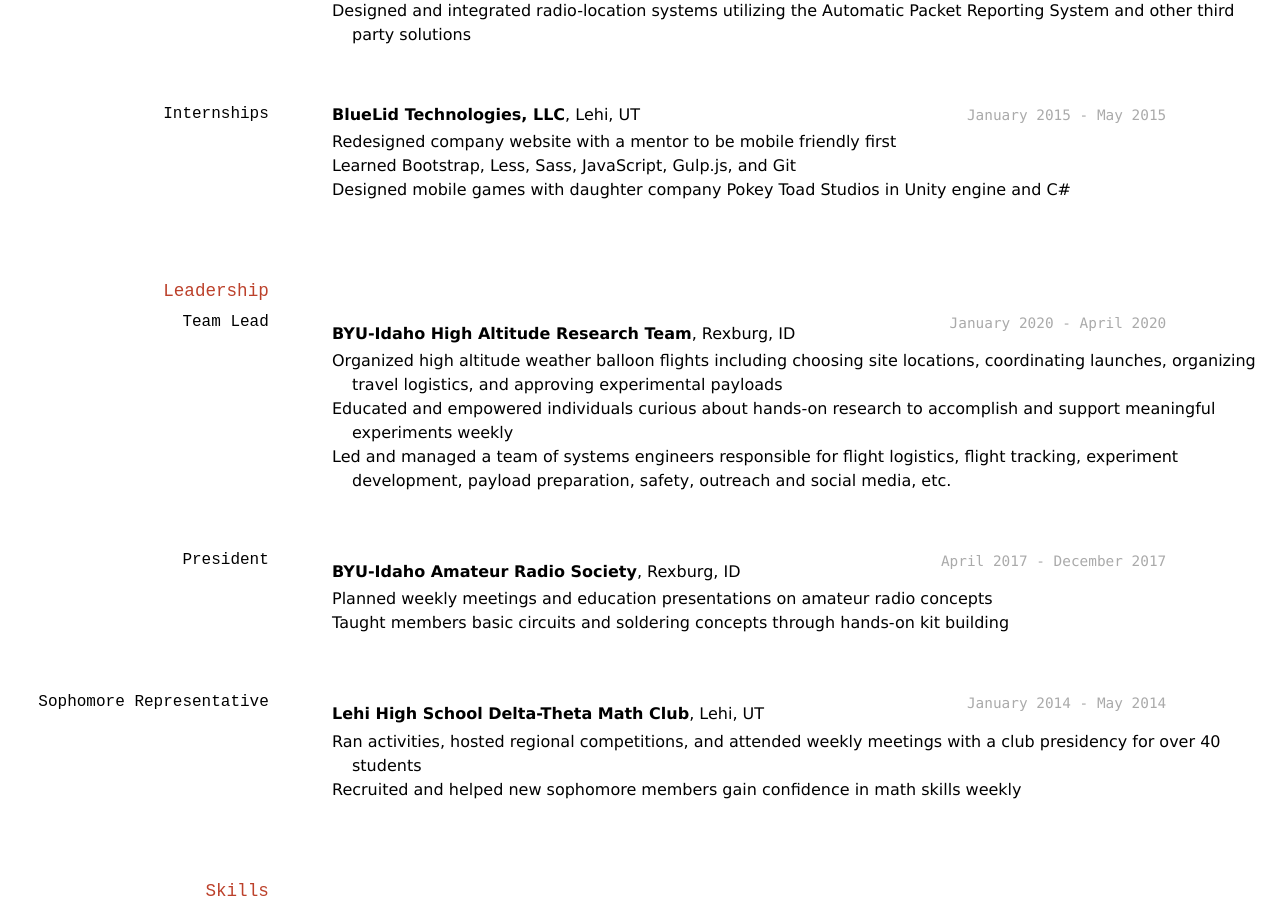
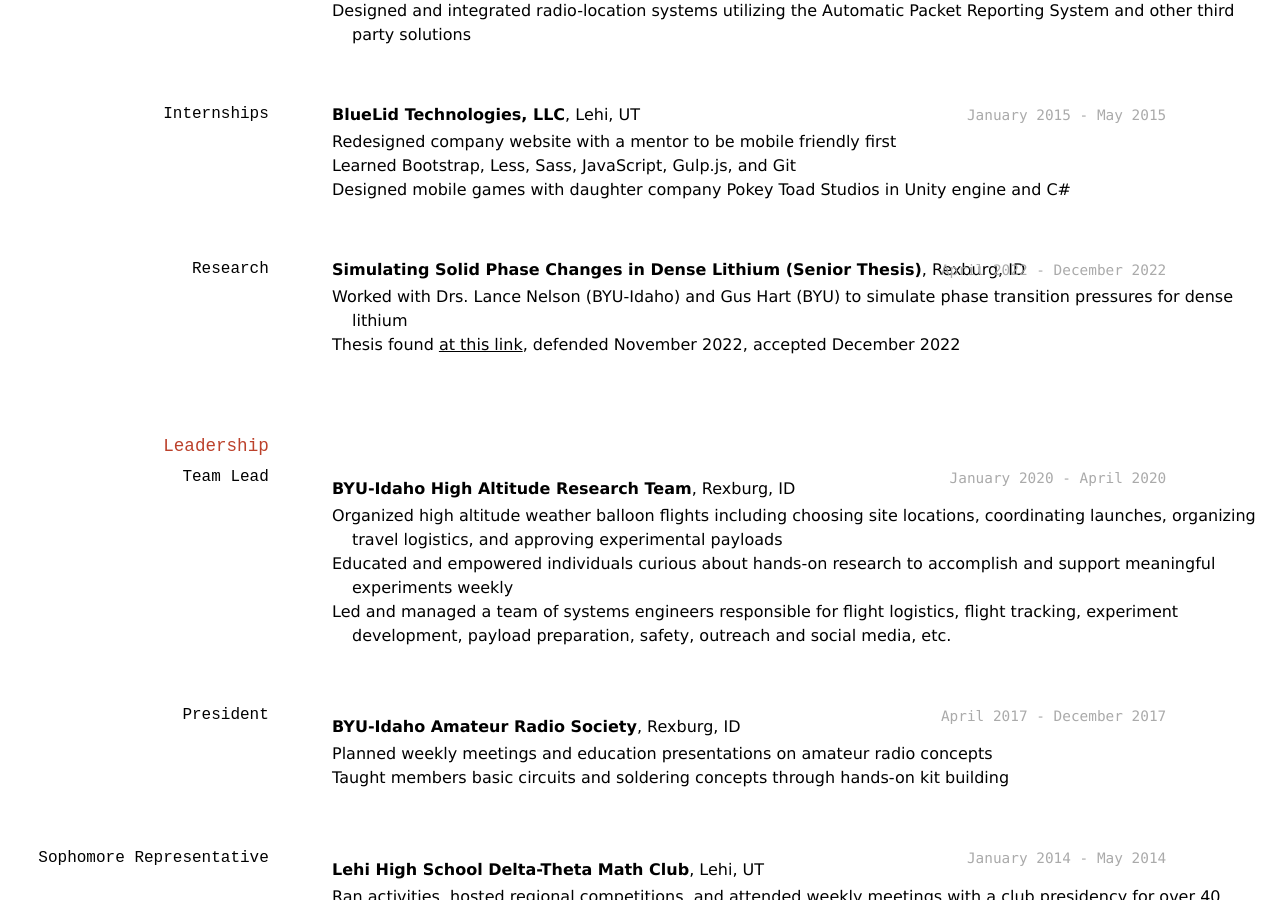
Before and after one commit to keatontate/Tate-Resume, a Jekyll site: the page built from docs/index.md, in a window 1280 px wide and 900 px high, scrolled down 899 px. Built offline with Jekyll 4.4.1, drawn with Linux system fonts in a browser that asks for light colours.

Commit message:
Added research section

```diff
--- a/docs/index.md
+++ b/docs/index.md
@@ -63,6 +63,14 @@ __BlueLid Technologies, LLC__, Lehi, UT
 - Redesigned company website with a mentor to be mobile friendly first
 - Learned Bootstrap, Less, Sass, JavaScript, Gulp.js, and Git
 - Designed mobile games with daughter company Pokey Toad Studios in Unity engine and C#
+
+### Research
+
+`April 2022 - December 2022`
+__Simulating Solid Phase Changes in Dense Lithium (Senior Thesis)__, Rexburg, ID
+
+- Worked with Drs. Lance Nelson (BYU-Idaho) and Gus Hart (BYU) to simulate phase transition pressures for dense lithium
+- Thesis found [at this link](https://github.com/keatontate/senior-thesis/blob/main/Senior_Thesis___Final.pdf), defended November 2022, accepted December 2022
 
 ## Leadership
 
```
